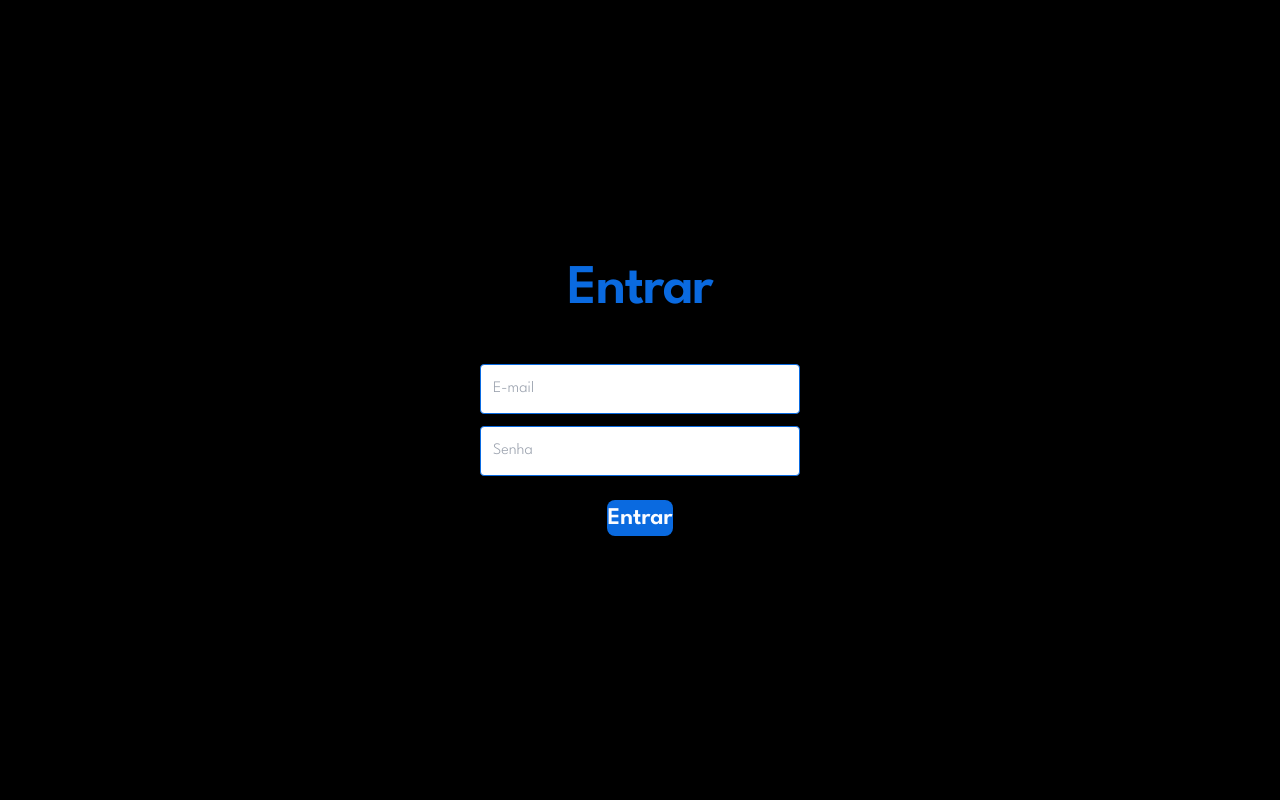
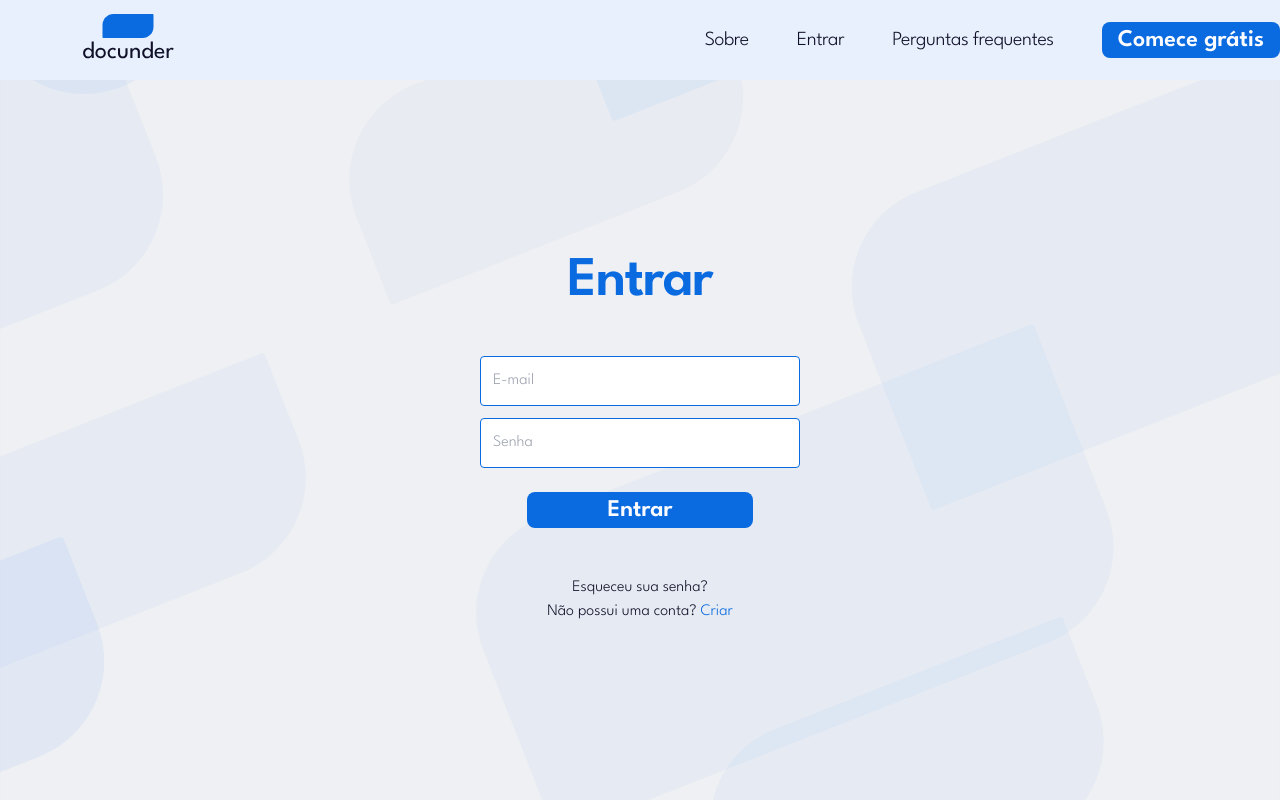
Before and after one commit to Organizacao-Docunder/frontend-app, a Next.js app in the folder nextjs-app/: page /login in a window 1280 px wide. Built offline with nearby package versions, Linux system fonts and the light colour scheme.

Commit message:
refactor

```diff
--- a/nextjs-app/src/app/login/page.tsx
+++ b/nextjs-app/src/app/login/page.tsx
@@ -1,9 +1,13 @@
 import Input from "@/components/Input";
-import HighlightBtn from "@/components/highlightBtn";
+import HighlightBtn from "@/components/HighlightBtn";
+import Header from "@/components/Header";
+import Nav from "@/components/Nav";
 
 export default function LoginPage() {
   return (
-    <main className="flex min-h-screen flex-col items-center justify-center gap-12 p-24">
+    <main className="flex min-h-screen flex-col items-center justify-start ">
+      <Header />
+      <Nav>
         <h1 className="text-h1 text-primary-1 font-weight-bold">Entrar</h1>
         <form className="flex flex-col items-center w-80 gap-6">
           <div className="flex flex-col w-full gap-3">
@@ -18,8 +22,13 @@ export default function LoginPage() {
               name="password"
             />
           </div>
-        <HighlightBtn id={"login"} content={"Entrar"} />
+          <HighlightBtn id={"login"} content={"Entrar"} paddingX={'px-20'}/>
         </form>
+        <div className="flex flex-col items-center">
+          <p className="text-neutral-2">Esqueceu sua senha?</p>
+          <p className="text-neutral-2">Não possui uma conta? <button className="text-primary-1">Criar</button></p>
+        </div>
+      </Nav>
     </main>
   );
 }
--- a/nextjs-app/src/components/HighlightBtn.tsx
+++ b/nextjs-app/src/components/HighlightBtn.tsx
@@ -1,8 +1,9 @@
-export default function HighlightBtn({ id, content }) {
+export default function HighlightBtn({ id, content, paddingX }) {
+  console.log(paddingX)
   return (
     <button
       id={id}
-      className="highlight-btn"
+      className={`highlight-btn ${paddingX}`}
     > {content} </button>
   );
 }
```
Lines whose indentation alone changed are shown as unchanged.
